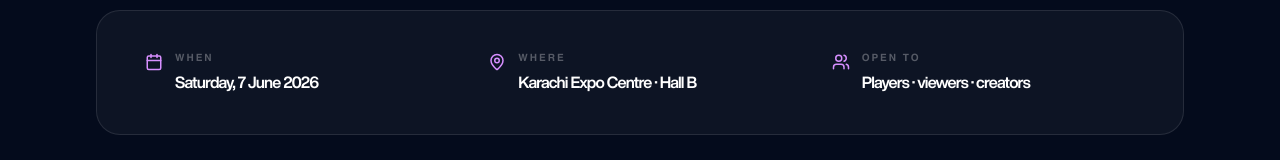
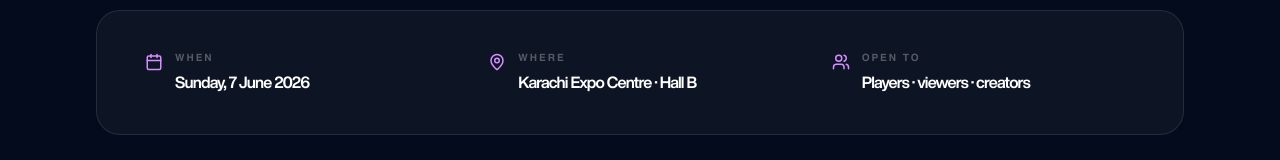
Before and after one commit to maazmohiuddin/khinext, a Next.js app: page /gaming in a window 1280 px wide. Shown: the part 508-668 px from the top of the page. Built offline with nearby package versions, Linux system fonts and the light colour scheme; no server answers.

Commit message:
fix: correct event day from Saturday to Sunday, 7 June 2026
https://claude.ai/code/session_01UdwWBibJh7CYhpSjnyvp9u

```diff
--- a/src/app/ai-expo/page.tsx
+++ b/src/app/ai-expo/page.tsx
@@ -50,7 +50,7 @@ export default function AIExpoPage() {
       <section className="kx-section !py-10">
         <Reveal>
           <div className="rounded-3xl border border-white/10 bg-white/[0.04] p-6 md:p-8 grid grid-cols-1 md:grid-cols-3 gap-4 md:gap-2">
-            <Info icon={<Calendar size={18} />} label="When"  value="Saturday, 7 June 2026" />
+            <Info icon={<Calendar size={18} />} label="When"  value="Sunday, 7 June 2026" />
             <Info icon={<MapPin   size={18} />} label="Where" value="Karachi Expo Centre · Hall A" />
             <Info icon={<Sparkles size={18} />} label="Format" value="Keynotes + demos + labs" />
           </div>
@@ -127,7 +127,7 @@ export default function AIExpoPage() {
               Reserve your <span className="kx-accent">seat.</span>
             </h2>
             <p className="mt-4 max-w-[520px] mx-auto text-white/60">
-              The AI Expo runs from 09:00 to 20:00 on Saturday, 7 June 2026.
+              The AI Expo runs from 09:00 to 20:00 on Sunday, 7 June 2026.
               Free entry — registration required.
             </p>
             <div className="mt-7 flex gap-3 flex-wrap justify-center">
--- a/src/app/gaming/page.tsx
+++ b/src/app/gaming/page.tsx
@@ -50,7 +50,7 @@ export default function GamingPage() {
       <section className="kx-section !py-10">
         <Reveal>
           <div className="rounded-3xl border border-white/10 bg-white/[0.04] p-6 md:p-8 grid grid-cols-1 md:grid-cols-3 gap-4 md:gap-2">
-            <Info icon={<Calendar size={18} />} label="When"  value="Saturday, 7 June 2026" />
+            <Info icon={<Calendar size={18} />} label="When"  value="Sunday, 7 June 2026" />
             <Info icon={<MapPin   size={18} />} label="Where" value="Karachi Expo Centre · Hall B" />
             <Info icon={<Users    size={18} />} label="Open to" value="Players · viewers · creators" />
           </div>
--- a/src/components/sections/Countdown.tsx
+++ b/src/components/sections/Countdown.tsx
@@ -76,7 +76,7 @@ export function Countdown() {
             The future starts in <span className="kx-accent">T-minus.</span>
           </h2>
           <p className="mt-4 max-w-[520px] mx-auto text-white/55 leading-relaxed">
-            Saturday, 7 June 2026 · Karachi, Pakistan.<br className="hidden sm:inline" />
+            Sunday, 7 June 2026 · Karachi, Pakistan.<br className="hidden sm:inline" />
             One day. Seven domains. A decade of shifts.
           </p>
         </Reveal>
--- a/src/components/sections/EventDates.tsx
+++ b/src/components/sections/EventDates.tsx
@@ -2,7 +2,7 @@ import { Reveal } from "@/components/ui/Reveal";
 import { CalendarDays, MapPin, Ticket, Users } from "lucide-react";
 
 const DATES = [
-  { icon: CalendarDays, label: "Date",     value: "Sat · 7 June 2026" },
+  { icon: CalendarDays, label: "Date",     value: "Sun · 7 June 2026" },
   { icon: MapPin,       label: "Venue",    value: "Karachi, Pakistan" },
   { icon: Users,        label: "Capacity", value: "10,000+ attendees" },
   { icon: Ticket,       label: "Tracks",   value: "AI Expo + Gaming" },
--- a/src/lib/email.ts
+++ b/src/lib/email.ts
@@ -59,14 +59,14 @@ export async function sendRegistrationConfirmation(p: RegistrationConfirmationPa
     greeting: `Hi <strong style="color:#040B1C">${escapeHtml(p.fullName)}</strong>,`,
     body: `
       <p style="margin:0 0 18px">You're officially registered for <strong style="color:#040B1C">Khinext '26</strong> — Pakistan's first multi-domain AI Summit. We can't wait to host you in Karachi.</p>
-      <p style="margin:0 0 18px"><strong style="color:#040B1C">What's next?</strong> Save the date — Saturday, 7 June 2026. You'll receive a venue + agenda update closer to the event. If your plans change, reply to this email and we'll sort it out.</p>
+      <p style="margin:0 0 18px"><strong style="color:#040B1C">What's next?</strong> Save the date — Sunday, 7 June 2026. You'll receive a venue + agenda update closer to the event. If your plans change, reply to this email and we'll sort it out.</p>
     `,
     details: [
       { label: "Registration ID", value: shortId },
       { label: "Attendee",        value: p.fullName },
       { label: "Track",           value: p.track },
       { label: "Role",            value: p.role },
-      { label: "Event",           value: "Sat · 7 June 2026 · Karachi" },
+      { label: "Event",           value: "Sun · 7 June 2026 · Karachi" },
     ],
     footerNote: "You're receiving this because you registered for Khinext '26.",
   });
@@ -113,7 +113,7 @@ export async function sendSubmissionDecision(p: SubmissionDecisionParams) {
     details: [
       { label: "Project",  value: p.projectName },
       { label: "Decision", value: approved ? "✓ Approved" : "✗ Not selected" },
-      { label: "Event",    value: "Sat · 7 June 2026 · Karachi" },
+      { label: "Event",    value: "Sun · 7 June 2026 · Karachi" },
     ],
     footerNote: "You're receiving this because you submitted a project to Khinext '26 AI Expo.",
   });
--- a/src/lib/email/invitation.ts
+++ b/src/lib/email/invitation.ts
@@ -31,7 +31,7 @@ export const INVITATION_BODY_PARAMS: KhinextEmailParams = {
   body: STANDARD_BODY,
   details: [
     { label: "Event",    value: "Khinext '26 — AI Summit" },
-    { label: "Date",     value: "Saturday, 7 June 2026" },
+    { label: "Date",     value: "Sunday, 7 June 2026" },
     { label: "Location", value: "Karachi, Pakistan" },
     { label: "Format",   value: "In-Person · Multi-Domain" },
     { label: "Tracks",   value: "AI Expo · Gaming Arena · 7 Domains" },
@@ -55,7 +55,7 @@ export const VIP_INVITATION_BODY_PARAMS: KhinextEmailParams = {
   body: `<p style="margin:0 0 18px">${VIP_CARD_BODY}</p>`,
   details: [
     { label: "Event",    value: "Khinext '26 — AI Summit" },
-    { label: "Date",     value: "Saturday, 7 June 2026" },
+    { label: "Date",     value: "Sunday, 7 June 2026" },
     { label: "Location", value: "Karachi, Pakistan" },
     { label: "Access",   value: "VIP Delegate · 48-hour link" },
   ],
```
